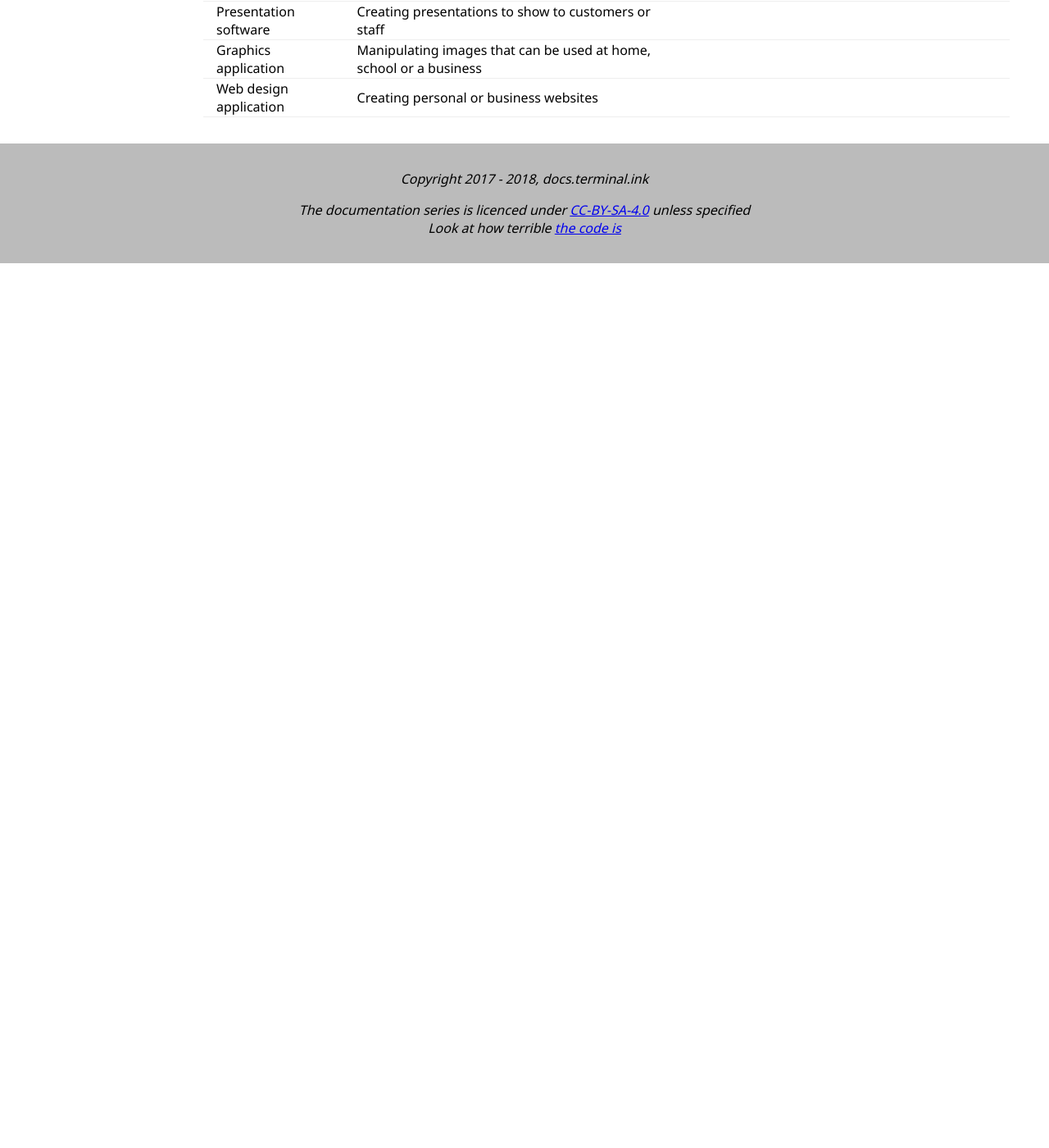
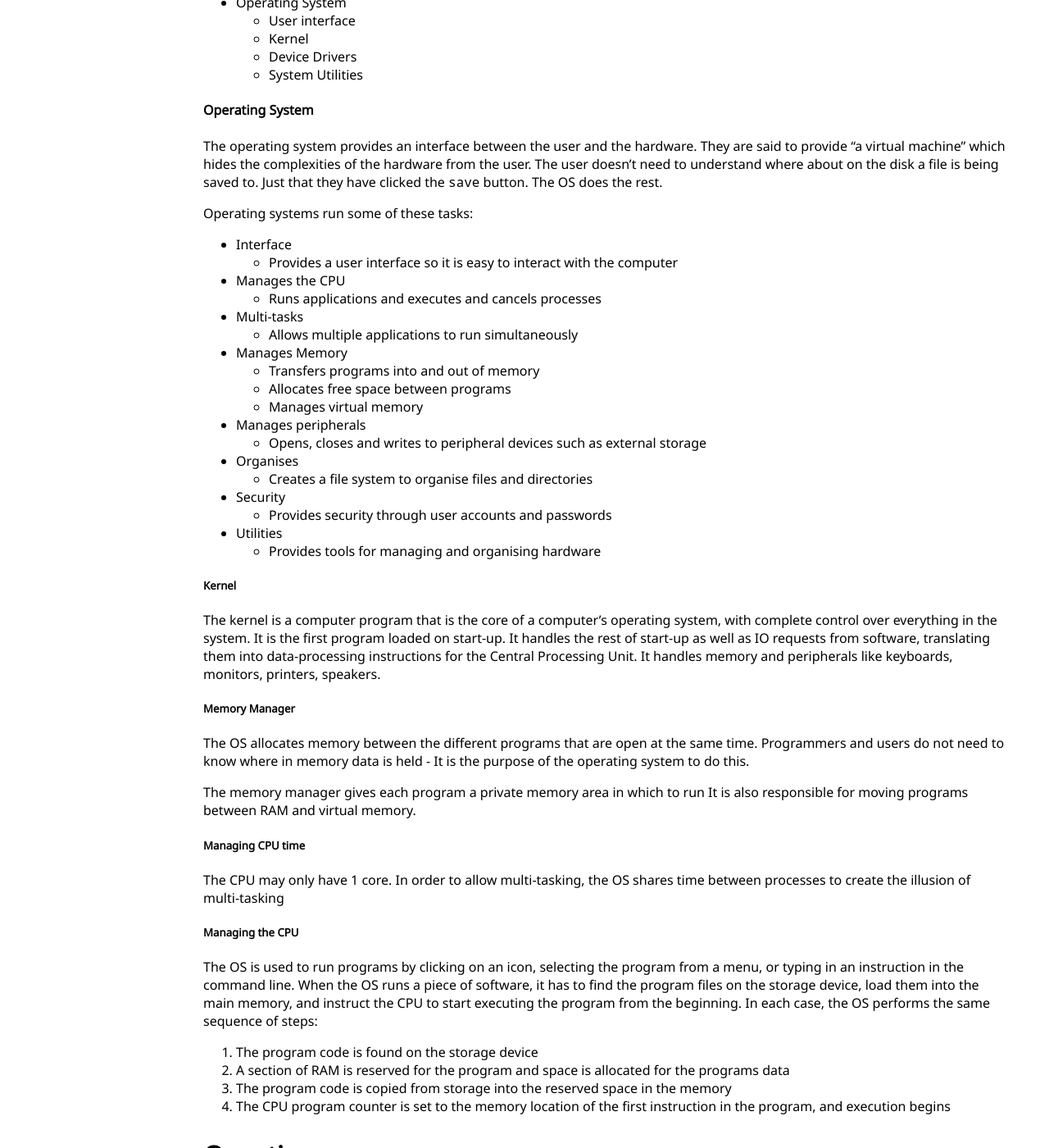
Before and after one commit to Terminal/docs.terminal.ink, a Jekyll site: the page built from _collections/_7517/4.6.1.md, in a window 1280 px wide and 1400 px high, scrolled down 1764 px. Shown: the whole window at 82% size. Built offline with Jekyll 4.4.1, drawn with Linux system fonts in a browser that asks for light colours; before the commit the page ends 2085 px from its top, so only the background shows below that; some of the changed text lies outside the part shown.

Commit message:
Add system software

```diff
--- a/_collections/_7517/4.6.1.md
+++ b/_collections/_7517/4.6.1.md
@@ -26,7 +26,23 @@ Without hardware, software is next to useless.
 
 Only with both, can the potential be fully realised.
 
-### Software
+### What to consider when buying new software?
+- What sort of tasks will the software be used for?
+- How much does the software cost and how much money is available to buy it?
+- What operating system does the software need? Software will only work on the operating system it was designed for
+- What are the minimum system requirements for the software?
+  - Every application package has a minimum set of hardware requirements such as how much hard disk space and memory are needed
+- Will the software be used on a single computer or on a network?
+  - If the software is going to be used on a network, a special version of it may be needed
+- How much support is available for users?
+  - Online help
+  - Telephone support
+  - Internet Sites
+  - Printed Manuals
+- How easy is it to install?
+  - Can an ordinary person run this or will an IT expert be needed to do it?
+
+## 4.6.1.2 Classification of software
 There are two types of software
 
 - System Software
@@ -36,6 +52,8 @@ System software is the operating system, utility programs and drivers.
 It is effectively the 'software platform' for application software.
 
 Application software is our "every day" software such as a word processing program, graphics maniplulation programs and web browsers.
+
+### Application Software
 Application software runs 'on top' of the system software that supports it.
 For example, a game may use OpenGL to send instructions to the display drivers to display an image.
 Types of application software include:
@@ -60,7 +78,65 @@ Types of application software include:
   + Does not have un-necessary parts
   + Once it's working, they own the rights to it
 
-## 4.6.1.2 Classification of software
+### System Software
+There are many types of system software
+
+- Operating System
+  - User interface
+  - Kernel
+  - Device Drivers
+  - System Utilities
+
+#### Operating System
+The operating system provides an interface between the user and the hardware.
+They are said to provide "a virtual machine" which hides the complexities of the hardware from the user.
+The user doesn't need to understand where about on the disk a file is being saved to. Just that they have clicked the `save` button. The OS does the rest.
+
+Operating systems run some of these tasks:
+
+- Interface
+  - Provides a user interface so it is easy to interact with the computer
+- Manages the CPU
+  - Runs applications and executes and cancels processes
+- Multi-tasks
+  - Allows multiple applications to run simultaneously
+- Manages Memory
+  - Transfers programs into and out of memory
+  - Allocates free space between programs
+  - Manages virtual memory
+- Manages peripherals
+  - Opens, closes and writes to peripheral devices such as external storage
+- Organises
+  - Creates a file system to organise files and directories
+- Security
+  - Provides security through user accounts and passwords
+- Utilities
+  - Provides tools for managing and organising hardware
+
+##### Kernel
+The kernel is a computer program that is the core of a computer's operating system, with complete control over everything in the system.
+It is the first program loaded on start-up.
+It handles the rest of start-up as well as IO requests from software, translating them into data-processing instructions for the Central Processing Unit. It handles memory and peripherals like keyboards, monitors, printers, speakers.
+
+##### Memory Manager
+The OS allocates memory between the different programs that are open at the same time.
+Programmers and users do not need to know where in memory data is held - It is the purpose of the operating system to do this.
+
+The memory manager gives each program a private memory area in which to run
+It is also responsible for moving programs between RAM and virtual memory.
+
+##### Managing CPU time
+The CPU may only have 1 core. In order to allow multi-tasking, the OS shares time between processes to create the illusion of multi-tasking
+
+##### Managing the CPU
+The OS is used to run programs by clicking on an icon, selecting the program from a menu, or typing in an instruction in the command line.
+When the OS runs a piece of software, it has to find the program files on the storage device, load them into the main memory, and instruct the CPU to start executing the program from the beginning.
+In each case, the OS performs the same sequence of steps:
+
+1. The program code is found on the storage device
+2. A section of RAM is reserved for the program and space is allocated for the programs data
+3. The program code is copied from storage into the reserved space in the memory
+4. The CPU program counter is set to the memory location of the first instruction in the program, and execution begins
 
 # Questions
 1. Explain what is meant by system software
```
